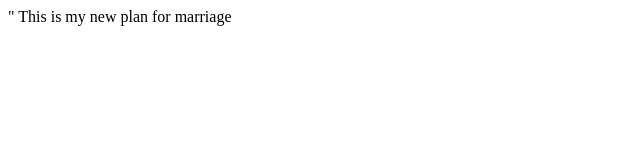
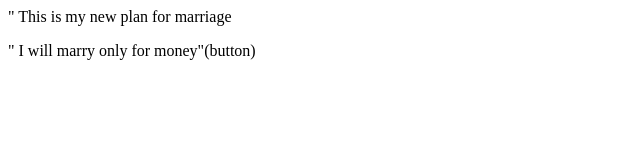
Before and after one commit to Vishal-7005/localrepo_2, a plain HTML site: page index.html in a window 1280 px wide. Shown: the whole page, without its empty margins (0-640 px from the left). Drawn offline with Linux system fonts and the light colour scheme.

Commit message:
AAAAAAAAAAAAAAAA

```diff
--- a/index.html
+++ b/index.html
@@ -1 +1,2 @@
 <P> " This is my new plan for marriage</P>
+<P> " I will marry only for money"(button)</P>
```
